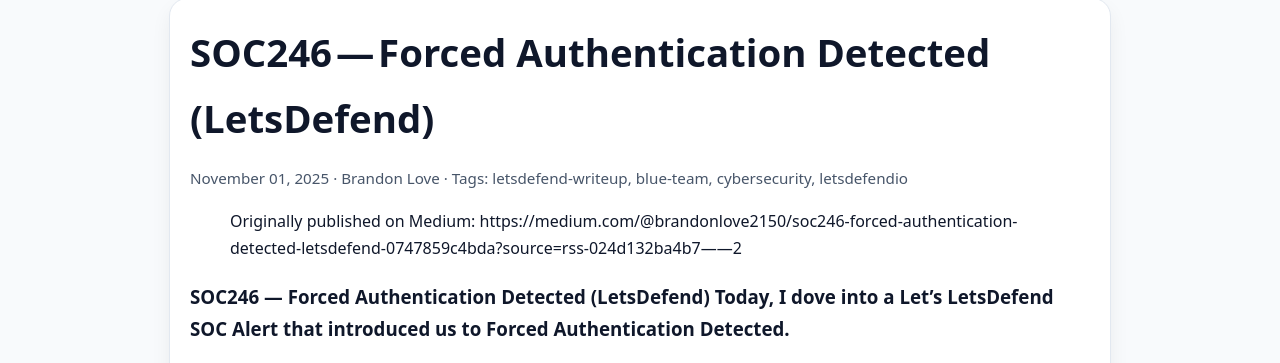
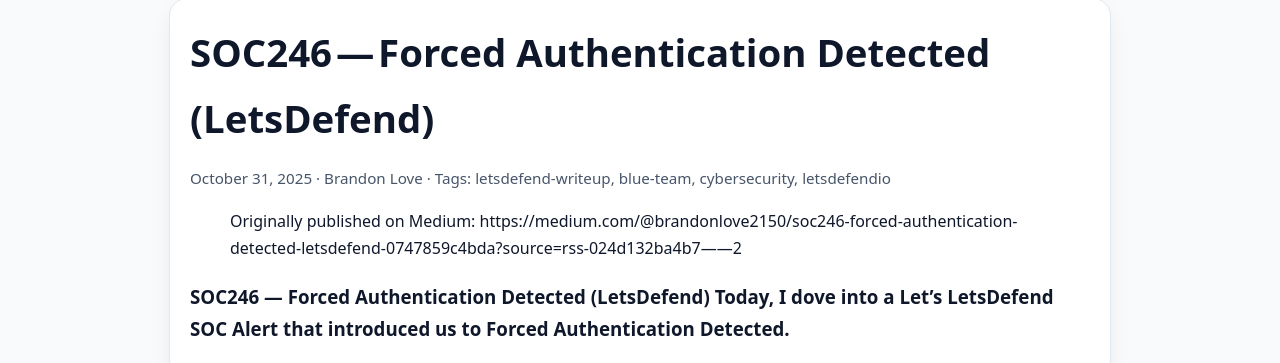
Before and after one commit to Love2150/Love2150.github.io, a Jekyll site: the page built from _posts/2025-10-31-soc246-forced-authentication-detected-letsdefend.md, in a window 1280 px wide and 900 px high. Shown: the part 96-459 px from the top of the window. Built offline with Jekyll 4.4.1, drawn with Linux system fonts in a browser that asks for light colours; part of the change alters nothing that is shown.

```diff
--- a/_config.yml
+++ b/_config.yml
@@ -28,3 +28,5 @@ plugins:
   - jekyll-sitemap
 
 image: /assets/images/og-default.png
+timezone: America/Chicago
+future: true
```
